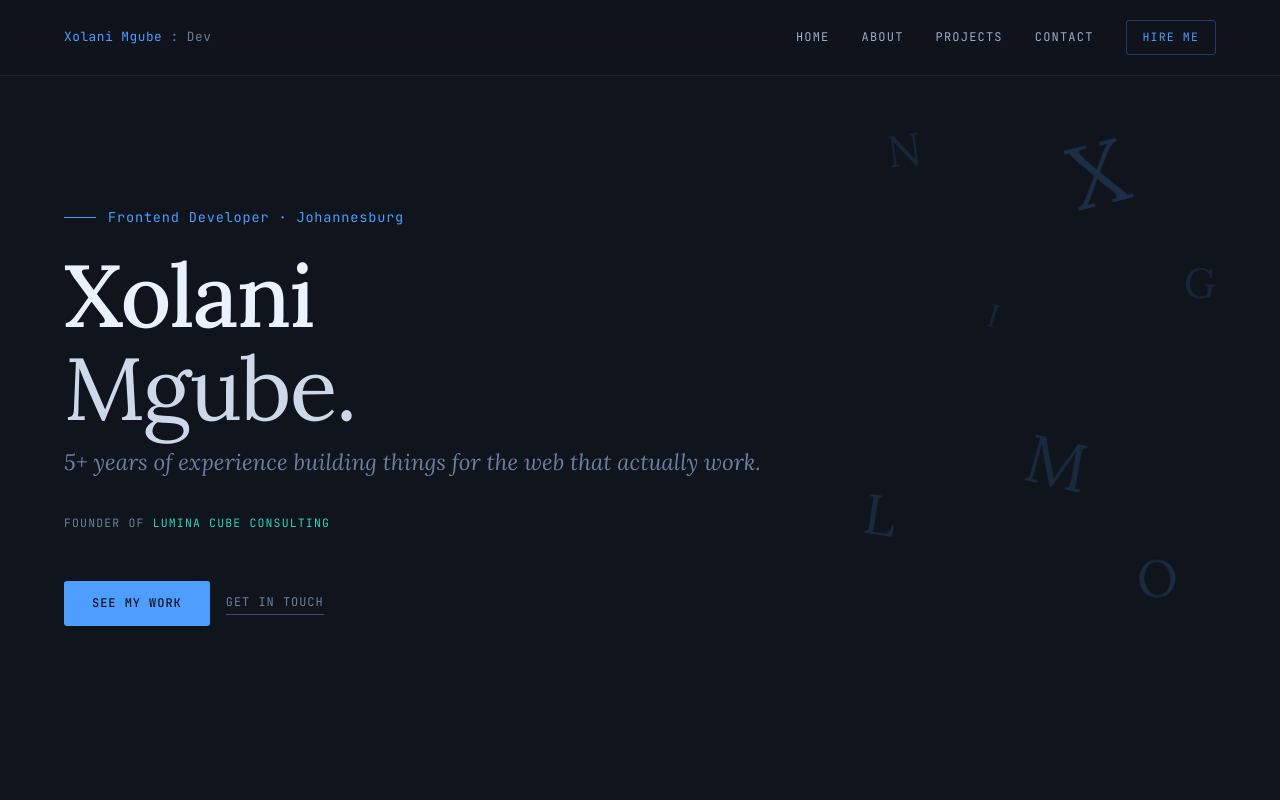
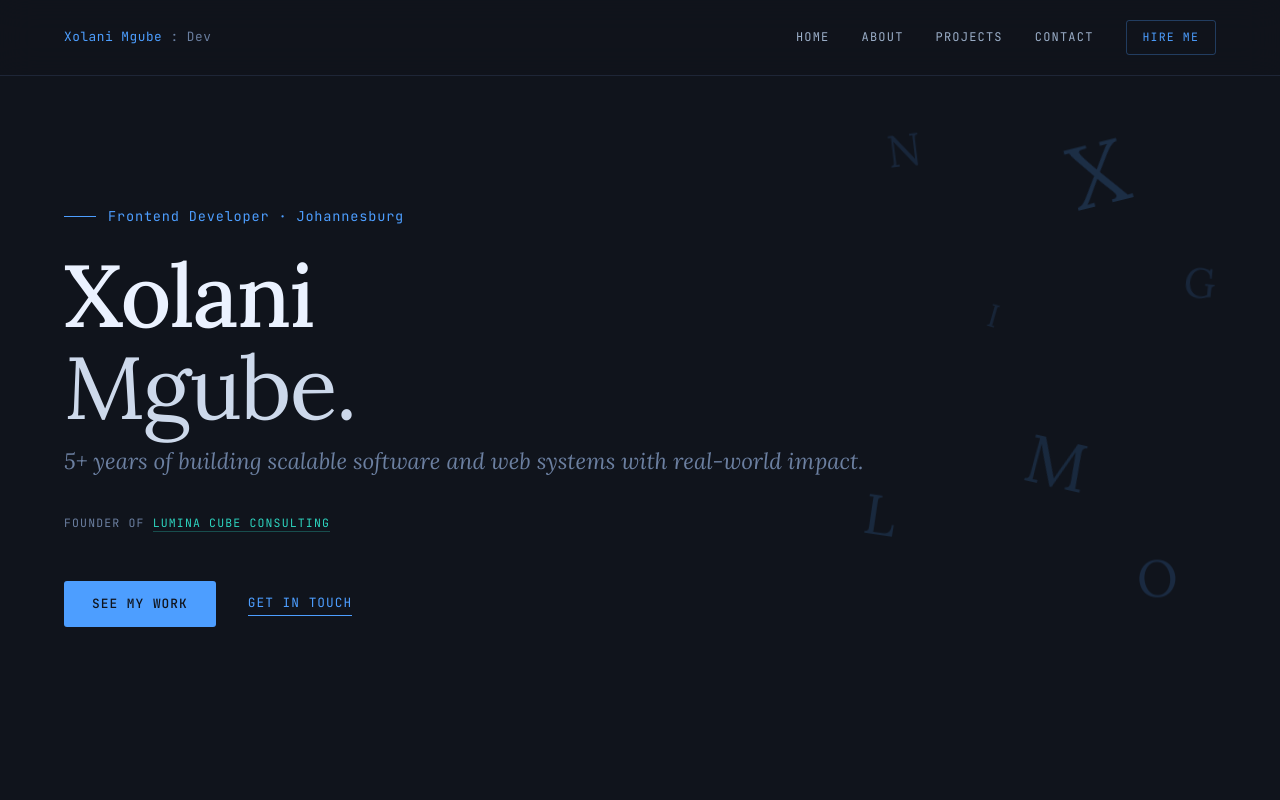
Before and after one commit to XolaniMgube/xolani-portfolio-new, a Next.js app: page / in a window 1280 px wide. Shown: the top 800 px of the page. Built offline with nearby package versions, Linux system fonts and the light colour scheme.

Commit message:
cv button positon fix

```diff
--- a/src/components/Contact.tsx
+++ b/src/components/Contact.tsx
@@ -10,6 +10,19 @@ export function Contact() {
       <SectionHeading num="05">
         Let&apos;s <em className="italic font-normal text-bright">talk</em>
       </SectionHeading>
+
+      {/* mobile-only CV button — shown before the form so it's not missed */}
+      <a
+        href="/cv.pdf"
+        target="_blank"
+        rel="noopener noreferrer"
+        className="md:hidden mb-8 flex items-center justify-center gap-2 w-full bg-blue text-bg font-mono text-[0.75rem] tracking-widest uppercase font-medium px-6 py-3.5 rounded-[3px] hover:opacity-85 transition-all duration-200"
+      >
+        <svg width="14" height="14" viewBox="0 0 14 14" fill="none" aria-hidden="true">
+          <path d="M7 1v8M4 6l3 3 3-3M2 11h10" stroke="currentColor" strokeWidth="1.5" strokeLinecap="round" strokeLinejoin="round"/>
+        </svg>
+        Download CV
+      </a>
 
       <Reveal>
         <div className="grid grid-cols-1 md:grid-cols-[1fr_380px] gap-16 items-start">
@@ -64,7 +77,7 @@ export function Contact() {
               href="/cv.pdf"
               target="_blank"
               rel="noopener noreferrer"
-              className="mt-2 flex items-center justify-center gap-2 w-full bg-blue text-bg font-mono text-[0.75rem] tracking-widest uppercase font-medium px-6 py-3.5 rounded-[3px] hover:opacity-85 hover:-translate-y-px transition-all duration-200"
+              className="mt-2 hidden md:flex items-center justify-center gap-2 w-full bg-blue text-bg font-mono text-[0.75rem] tracking-widest uppercase font-medium px-6 py-3.5 rounded-[3px] hover:opacity-85 hover:-translate-y-px transition-all duration-200"
             >
               <svg width="14" height="14" viewBox="0 0 14 14" fill="none" aria-hidden="true">
                 <path d="M7 1v8M4 6l3 3 3-3M2 11h10" stroke="currentColor" strokeWidth="1.5" strokeLinecap="round" strokeLinejoin="round"/>
--- a/src/components/Hero.tsx
+++ b/src/components/Hero.tsx
@@ -29,39 +29,23 @@ export function Hero() {
           className="font-serif italic text-muted font-normal mb-8"
           style={{ fontSize: "clamp(1rem, 2.5vw, 1.4rem)" }}
         >
-          5+ years of experience building things for the web that actually work.
+          5+ years of building scalable software and web systems with real-world impact.
         </p>
-
-        {/* desc */}
-        {/* <p className="text-[1.05rem] text-bright max-w-[44ch] leading-[1.75] mb-6">
-          5+ years shipping production interfaces — React, Next.js, TypeScript.
-          I solve the{" "}
-          <strong className="text-bright font-medium">business problem</strong> before
-          writing a single line.
-        </p> */}
-
-        {/* quick stats */}
         <div className="flex gap-x-7 gap-y-2 flex-wrap mb-12 font-mono text-[0.72rem] tracking-widest uppercase">
-          {/* <span className="text-muted">
-            <span className="text-blue font-medium">5+</span> yrs experience
-          </span> */}
-          {/* <span className="text-muted">Johannesburg, SA</span>
-          <span className="text-muted">React · Next.js · TS</span>
-          <span className="text-teal">Open to work</span> */}
-          <span className="text-muted">Founder of <span className="text-teal"><Link href={"https://luminacube.co.za"}>Lumina Cube Consulting</Link></span></span>
+          <span className="text-muted">Founder of <Link href={"https://luminacube.co.za"} className="text-teal border-b border-teal/30 pb-px hover:border-teal hover:text-teal/80 transition-all duration-200">Lumina Cube Consulting</Link></span>
         </div>
 
         {/* CTAs */}
         <div className="flex gap-4 items-center flex-wrap">
           <a
-            href="#work"
-            className="bg-blue text-bg font-mono text-[0.75rem] tracking-[0.08em] uppercase px-7 py-3 rounded-[3px] font-medium hover:opacity-85 hover:-translate-y-px transition-all duration-200"
+            href="#projects"
+            className="bg-blue text-bg font-mono text-[0.80rem] tracking-[0.08em] uppercase px-7 py-3 rounded-[3px] font-medium hover:opacity-85 hover:-translate-y-px transition-all duration-200"
           >
             See my work
           </a>
           <a
             href="#contact"
-            className="font-mono text-[0.75rem] tracking-[0.08em] uppercase text-muted border-b border-dim pb-px hover:text-bright hover:border-muted transition-all duration-200"
+            className="ml-4 font-mono text-[0.80rem] tracking-[0.08em] uppercase text-blue border-b border-blue pb-px hover:text-bright hover:border-muted transition-all duration-200"
           >
             Get in touch
           </a>
```
